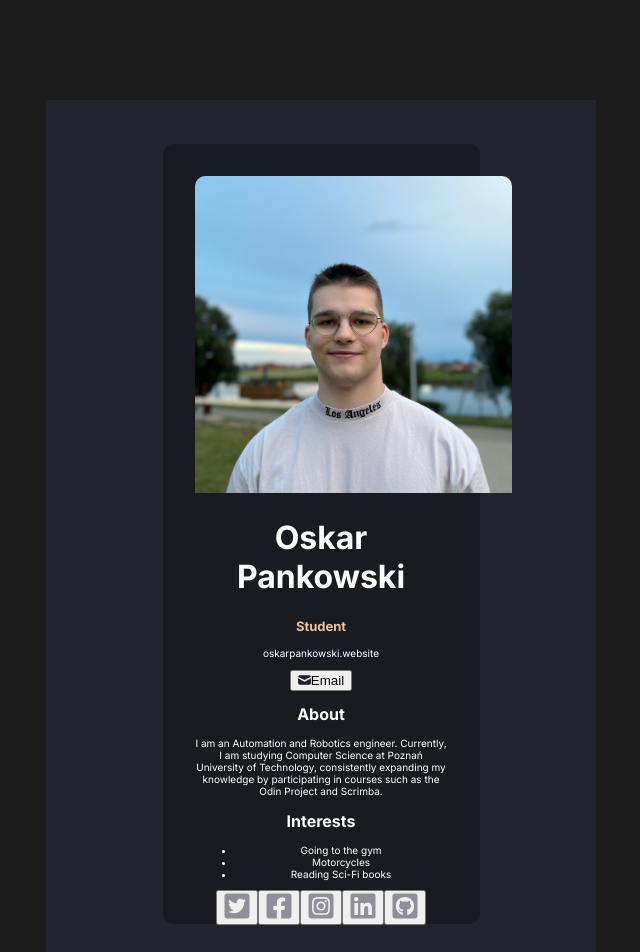
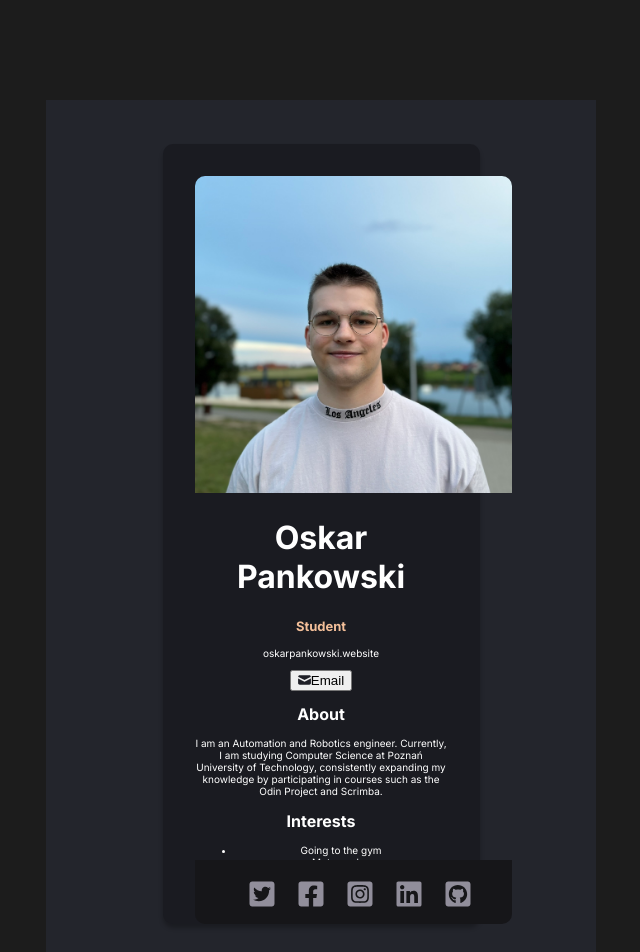
Before and after one commit to Virloxx/react-projects, a React (Vite) app in the folder digital-business-card/: page / in a window 1280 px wide. Shown: the top 952 px of the page, without its empty margins (319-959 px from the left). Built offline with nearby package versions, Linux system fonts and the light colour scheme.

Commit message:
add footer styling
+ add wrapper shadow

```diff
--- a/digital-business-card/src/components/Footer.css
+++ b/digital-business-card/src/components/Footer.css
@@ -0,0 +1,22 @@
+.footer {
+    background-color: #161619;
+    display: flex;
+    justify-content: center;
+    align-items: center;
+    gap: 24px;
+    height: 64px;
+    width: 317px;
+    border-bottom-left-radius: 10px;
+    border-bottom-right-radius: 10px;
+    position: absolute;
+    bottom: 0px;
+}
+
+.footer > button {
+    border: none;
+    cursor: pointer;
+    appearance: none;
+    background-color: inherit;
+    height: 25px;
+    width: 25px;
+}
--- a/digital-business-card/src/index.css
+++ b/digital-business-card/src/index.css
@@ -18,4 +18,6 @@ html {
     height: 780px;
     background-color: #1A1B21;
     border-radius: 10px;
+    box-shadow: 0px 4px 4px 0px rgba(0, 0, 0, 0.25);
+    position: relative;
 }
```
